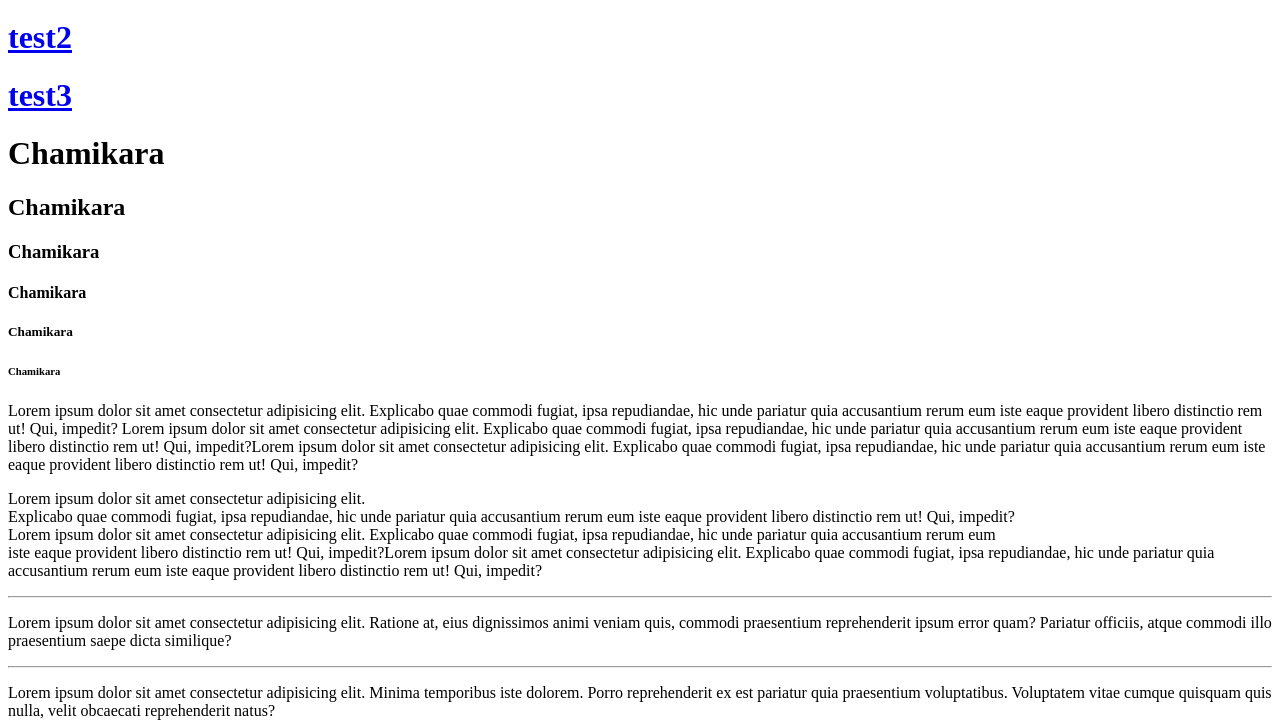
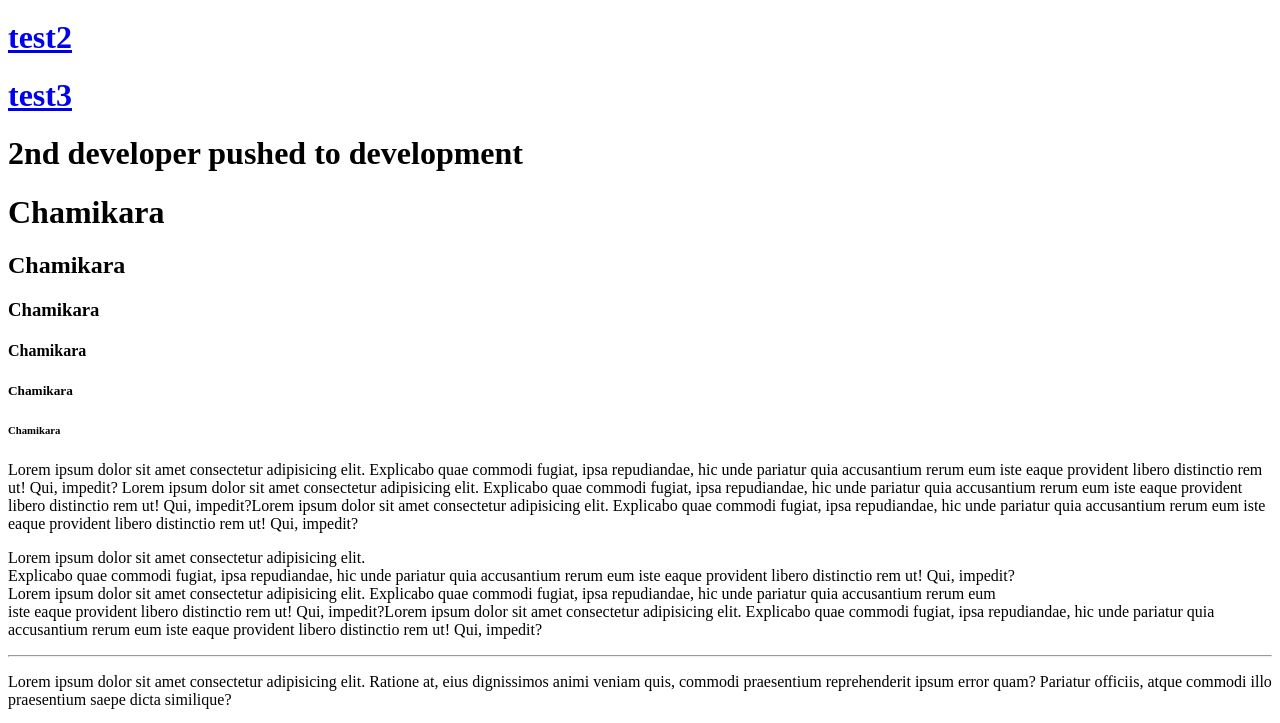
Before and after one commit to Kokulan1992/Demo, a plain HTML site: page index.html in a window 1280 px wide. Shown: the part 821-1544 px from the top of the page. Drawn offline with Linux system fonts and the light colour scheme.

Commit message:
2nd Developer pushed to development

```diff
--- a/index.html
+++ b/index.html
@@ -24,6 +24,7 @@
     <a href="Animation/index.html"><h1>test3</h1></a>
 
     <!-- this is h tag -->
+    <h1>2nd developer pushed to development </h1>
     <h1>Chamikara</h1>
     <h2>Chamikara</h2>
     <h3>Chamikara</h3>
```
